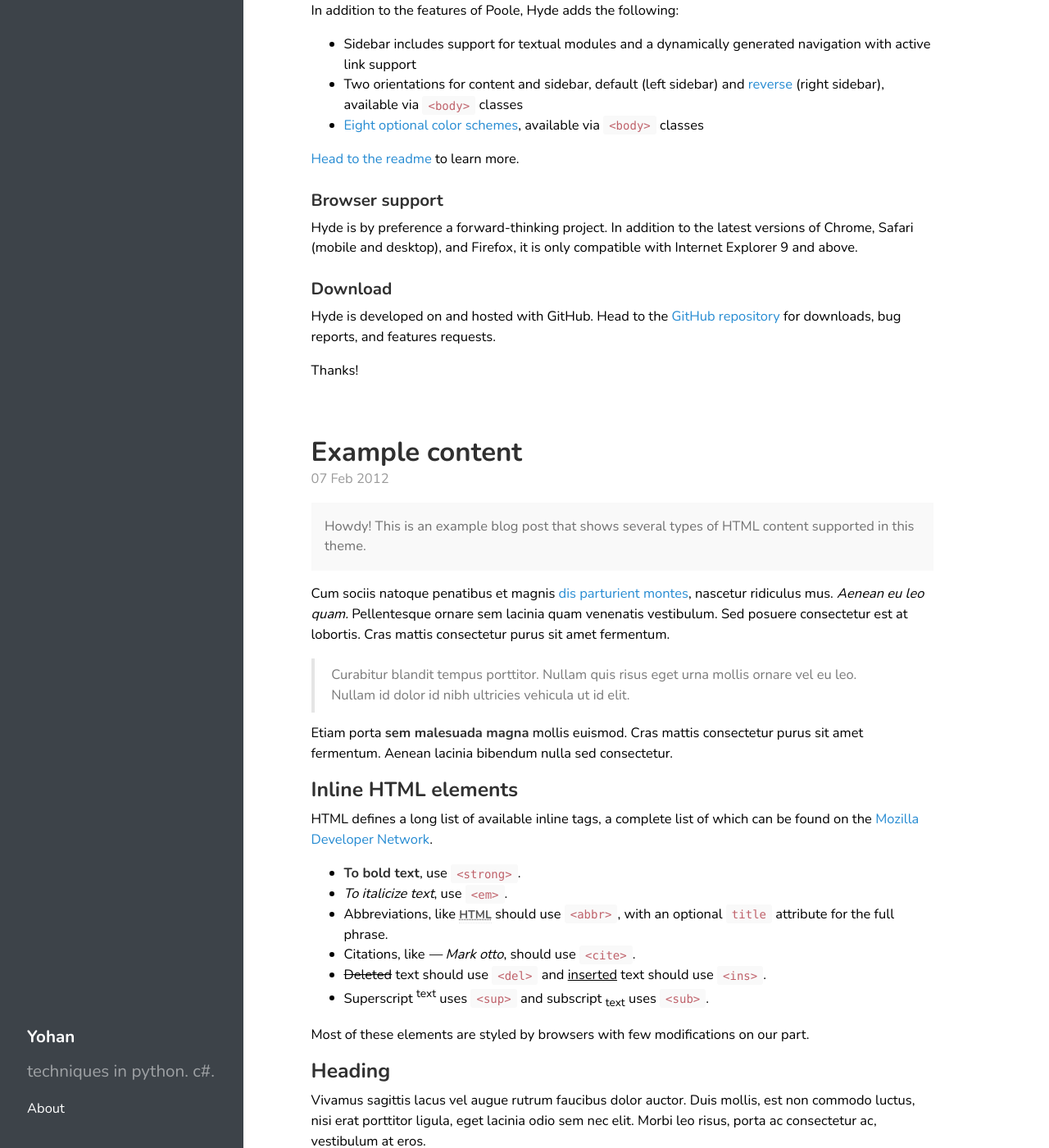
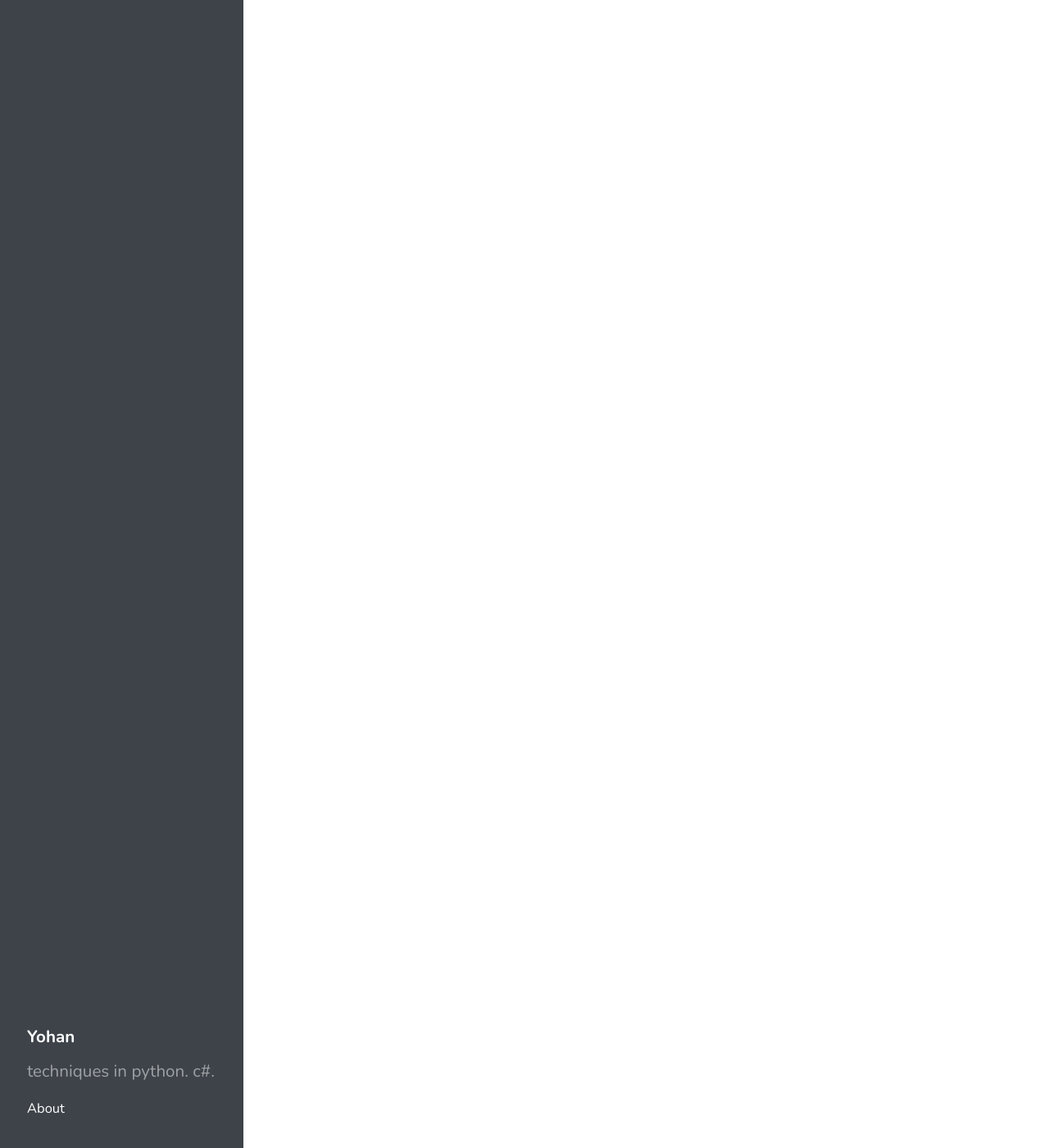
Before and after one commit to yohancheong/yohancheong.github.io, a Jekyll site: the page built from index.html, in a window 1280 px wide and 1400 px high, scrolled down 4258 px. Shown: the whole window at 82% size. Built offline with Jekyll 4.4.1, drawn with Linux system fonts in a browser that asks for light colours; the list of posts is cut into pages by our own code; some of the changed text lies outside the part shown.

Commit message:
Cleaned up & Wrote about how to build jekyll

```diff
--- /dev/null
+++ b/Gemfile
@@ -0,0 +1,2 @@
+source 'https://rubygems.org'
+gem 'github-pages', group: :jekyll_plugins
--- a/_config.yml
+++ b/_config.yml
@@ -22,3 +22,5 @@ version:          2.1.0
 
 github:
   repo:           https://github.com/poole/hyde
+
+repository: yohancheong/yohancheong.github.io
--- a/_includes/sidebar.html
+++ b/_includes/sidebar.html
@@ -26,9 +26,6 @@
         {% endif %}
       {% endfor %}
 
-      <!--<a class="sidebar-nav-item" href="{{ site.github.repo }}/archive/v{{ site.version }}.zip">Download</a>
-      <a class="sidebar-nav-item" href="{{ site.github.repo }}">GitHub project</a>
-      <span class="sidebar-nav-item">Currently v{{ site.version }}</span>-->
     </nav>
 
     <!--<p>&copy; {{ site.time | date: '%Y' }}. All rights reserved.</p>-->
--- a/_posts/2012-02-06-whats-jekyll.md
+++ /dev/null
@@ -1,12 +0,0 @@
----
-layout: post-removed
-title: What's Jekyll?
----
-
-[Jekyll](http://jekyllrb.com) is a static site generator, an open-source tool for creating simple yet powerful websites of all shapes and sizes. From [the project's readme](https://github.com/mojombo/jekyll/blob/master/README.markdown):
-
-  > Jekyll is a simple, blog aware, static site generator. It takes a template directory [...] and spits out a complete, static website suitable for serving with Apache or your favorite web server. This is also the engine behind GitHub Pages, which you can use to host your project’s page or blog right here from GitHub.
-
-It's an immensely useful tool and one we encourage you to use here with Hyde.
-
-Find out more by [visiting the project on GitHub](https://github.com/mojombo/jekyll).
--- a/_posts/2012-02-07-example-content.md
+++ /dev/null
@@ -1,138 +0,0 @@
----
-layout: post-removed
-title: Example content
----
-
-
-<div class="message">
-  Howdy! This is an example blog post that shows several types of HTML content supported in this theme.
-</div>
-
-Cum sociis natoque penatibus et magnis <a href="#">dis parturient montes</a>, nascetur ridiculus mus. *Aenean eu leo quam.* Pellentesque ornare sem lacinia quam venenatis vestibulum. Sed posuere consectetur est at lobortis. Cras mattis consectetur purus sit amet fermentum.
-
-> Curabitur blandit tempus porttitor. Nullam quis risus eget urna mollis ornare vel eu leo. Nullam id dolor id nibh ultricies vehicula ut id elit.
-
-Etiam porta **sem malesuada magna** mollis euismod. Cras mattis consectetur purus sit amet fermentum. Aenean lacinia bibendum nulla sed consectetur.
-
-## Inline HTML elements
-
-HTML defines a long list of available inline tags, a complete list of which can be found on the [Mozilla Developer Network](https://developer.mozilla.org/en-US/docs/Web/HTML/Element).
-
-- **To bold text**, use `<strong>`.
-- *To italicize text*, use `<em>`.
-- Abbreviations, like <abbr title="HyperText Markup Langage">HTML</abbr> should use `<abbr>`, with an optional `title` attribute for the full phrase.
-- Citations, like <cite>&mdash; Mark otto</cite>, should use `<cite>`.
-- <del>Deleted</del> text should use `<del>` and <ins>inserted</ins> text should use `<ins>`.
-- Superscript <sup>text</sup> uses `<sup>` and subscript <sub>text</sub> uses `<sub>`.
-
-Most of these elements are styled by browsers with few modifications on our part.
-
-## Heading
-
-Vivamus sagittis lacus vel augue rutrum faucibus dolor auctor. Duis mollis, est non commodo luctus, nisi erat porttitor ligula, eget lacinia odio sem nec elit. Morbi leo risus, porta ac consectetur ac, vestibulum at eros.
-
-### Code
-
-Cum sociis natoque penatibus et magnis dis `code element` montes, nascetur ridiculus mus.
-
-{% highlight js %}
-// Example can be run directly in your JavaScript console
-
-// Create a function that takes two arguments and returns the sum of those arguments
-var adder = new Function("a", "b", "return a + b");
-
-// Call the function
-adder(2, 6);
-// > 8
-{% endhighlight %}
-
-Aenean lacinia bibendum nulla sed consectetur. Etiam porta sem malesuada magna mollis euismod. Fusce dapibus, tellus ac cursus commodo, tortor mauris condimentum nibh, ut fermentum massa.
-
-### Gists via GitHub Pages
-
-Vestibulum id ligula porta felis euismod semper. Nullam quis risus eget urna mollis ornare vel eu leo. Donec sed odio dui.
-
-{% gist 5555251 gist.md %}
-
-Aenean eu leo quam. Pellentesque ornare sem lacinia quam venenatis vestibulum. Nullam quis risus eget urna mollis ornare vel eu leo. Cum sociis natoque penatibus et magnis dis parturient montes, nascetur ridiculus mus. Donec sed odio dui. Vestibulum id ligula porta felis euismod semper.
-
-### Lists
-
-Cum sociis natoque penatibus et magnis dis parturient montes, nascetur ridiculus mus. Aenean lacinia bibendum nulla sed consectetur. Etiam porta sem malesuada magna mollis euismod. Fusce dapibus, tellus ac cursus commodo, tortor mauris condimentum nibh, ut fermentum massa justo sit amet risus.
-
-* Praesent commodo cursus magna, vel scelerisque nisl consectetur et.
-* Donec id elit non mi porta gravida at eget metus.
-* Nulla vitae elit libero, a pharetra augue.
-
-Donec ullamcorper nulla non metus auctor fringilla. Nulla vitae elit libero, a pharetra augue.
-
-1. Vestibulum id ligula porta felis euismod semper.
-2. Cum sociis natoque penatibus et magnis dis parturient montes, nascetur ridiculus mus.
-3. Maecenas sed diam eget risus varius blandit sit amet non magna.
-
-Cras mattis consectetur purus sit amet fermentum. Sed posuere consectetur est at lobortis.
-
-<dl>
-  <dt>HyperText Markup Language (HTML)</dt>
-  <dd>The language used to describe and define the content of a Web page</dd>
-
-  <dt>Cascading Style Sheets (CSS)</dt>
-  <dd>Used to describe the appearance of Web content</dd>
-
-  <dt>JavaScript (JS)</dt>
-  <dd>The programming language used to build advanced Web sites and applications</dd>
-</dl>
-
-Integer posuere erat a ante venenatis dapibus posuere velit aliquet. Morbi leo risus, porta ac consectetur ac, vestibulum at eros. Nullam quis risus eget urna mollis ornare vel eu leo.
-
-### Images
-
-Quisque consequat sapien eget quam rhoncus, sit amet laoreet diam tempus. Aliquam aliquam metus erat, a pulvinar turpis suscipit at.
-
-![placeholder](http://placehold.it/800x400 "Large example image")
-![placeholder](http://placehold.it/400x200 "Medium example image")
-![placeholder](http://placehold.it/200x200 "Small example image")
-
-### Tables
-
-Aenean lacinia bibendum nulla sed consectetur. Lorem ipsum dolor sit amet, consectetur adipiscing elit.
-
-<table>
-  <thead>
-    <tr>
-      <th>Name</th>
-      <th>Upvotes</th>
-      <th>Downvotes</th>
-    </tr>
-  </thead>
-  <tfoot>
-    <tr>
-      <td>Totals</td>
-      <td>21</td>
-      <td>23</td>
-    </tr>
-  </tfoot>
-  <tbody>
-    <tr>
-      <td>Alice</td>
-      <td>10</td>
-      <td>11</td>
-    </tr>
-    <tr>
-      <td>Bob</td>
-      <td>4</td>
-      <td>3</td>
-    </tr>
-    <tr>
-      <td>Charlie</td>
-      <td>7</td>
-      <td>9</td>
-    </tr>
-  </tbody>
-</table>
-
-Nullam id dolor id nibh ultricies vehicula ut id elit. Sed posuere consectetur est at lobortis. Nullam quis risus eget urna mollis ornare vel eu leo.
-
------
-
-Want to see something else added? <a href="https://github.com/poole/poole/issues/new">Open an issue.</a>
--- a/_posts/2013-12-28-introducing-hyde.md
+++ /dev/null
@@ -1,37 +0,0 @@
----
-layout: post-removed
-title: Introducing Hyde
----
-
-Hyde is a brazen two-column [Jekyll](http://jekyllrb.com) theme that pairs a prominent sidebar with uncomplicated content. It's based on [Poole](http://getpoole.com), the Jekyll butler.
-
-### Built on Poole
-
-Poole is the Jekyll Butler, serving as an upstanding and effective foundation for Jekyll themes by [@mdo](https://twitter.com/mdo). Poole, and every theme built on it (like Hyde here) includes the following:
-
-* Complete Jekyll setup included (layouts, config, [404](/404), [RSS feed](/atom.xml), posts, and [example page](/about))
-* Mobile friendly design and development
-* Easily scalable text and component sizing with `rem` units in the CSS
-* Support for a wide gamut of HTML elements
-* Related posts (time-based, because Jekyll) below each post
-* Syntax highlighting, courtesy Pygments (the Python-based code snippet highlighter)
-
-### Hyde features
-
-In addition to the features of Poole, Hyde adds the following:
-
-* Sidebar includes support for textual modules and a dynamically generated navigation with active link support
-* Two orientations for content and sidebar, default (left sidebar) and [reverse](https://github.com/poole/lanyon#reverse-layout) (right sidebar), available via `<body>` classes
-* [Eight optional color schemes](https://github.com/poole/hyde#themes), available via `<body>` classes
-
-[Head to the readme](https://github.com/poole/hyde#readme) to learn more.
-
-### Browser support
-
-Hyde is by preference a forward-thinking project. In addition to the latest versions of Chrome, Safari (mobile and desktop), and Firefox, it is only compatible with Internet Explorer 9 and above.
-
-### Download
-
-Hyde is developed on and hosted with GitHub. Head to the <a href="https://github.com/poole/hyde">GitHub repository</a> for downloads, bug reports, and features requests.
-
-Thanks!
```
Also changed, not shown: _posts/2017-02-06-build-jekyll-on-local-machine.md (added, +11 -0 lines), Gemfile.lock (added), 1 other file.
